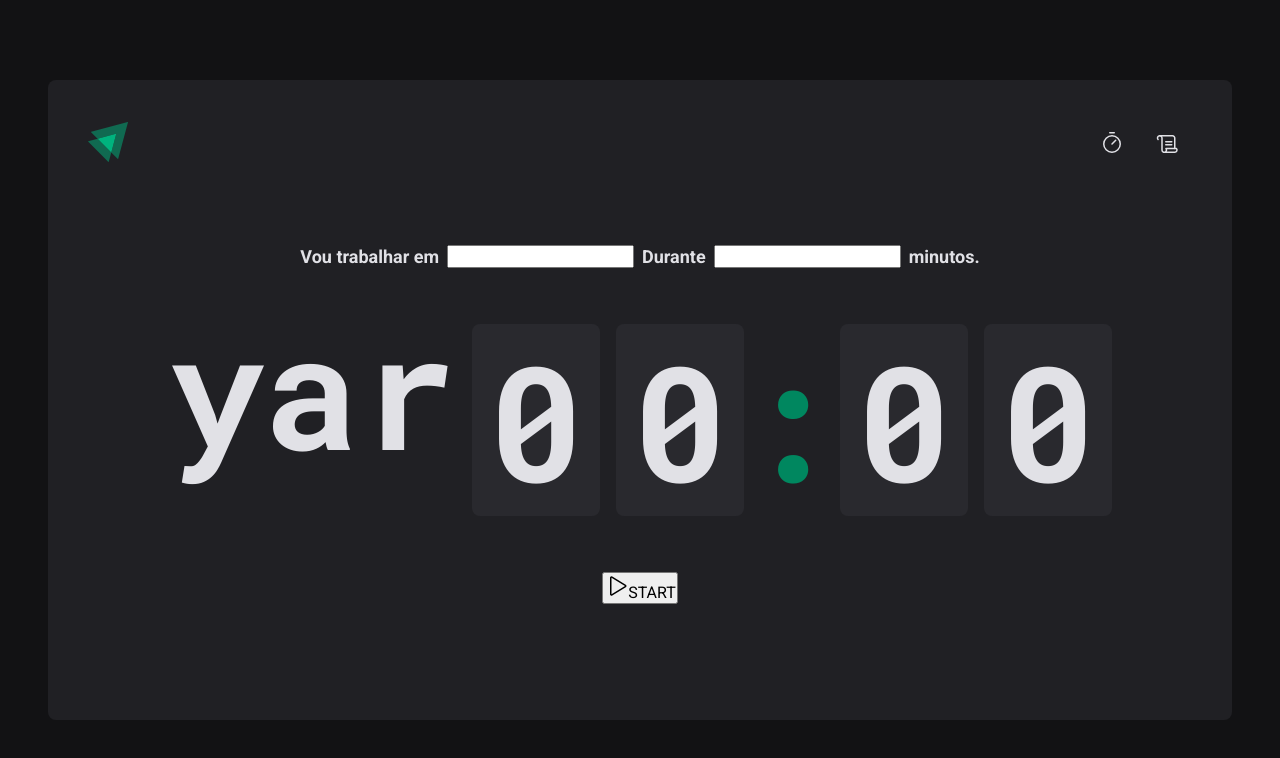
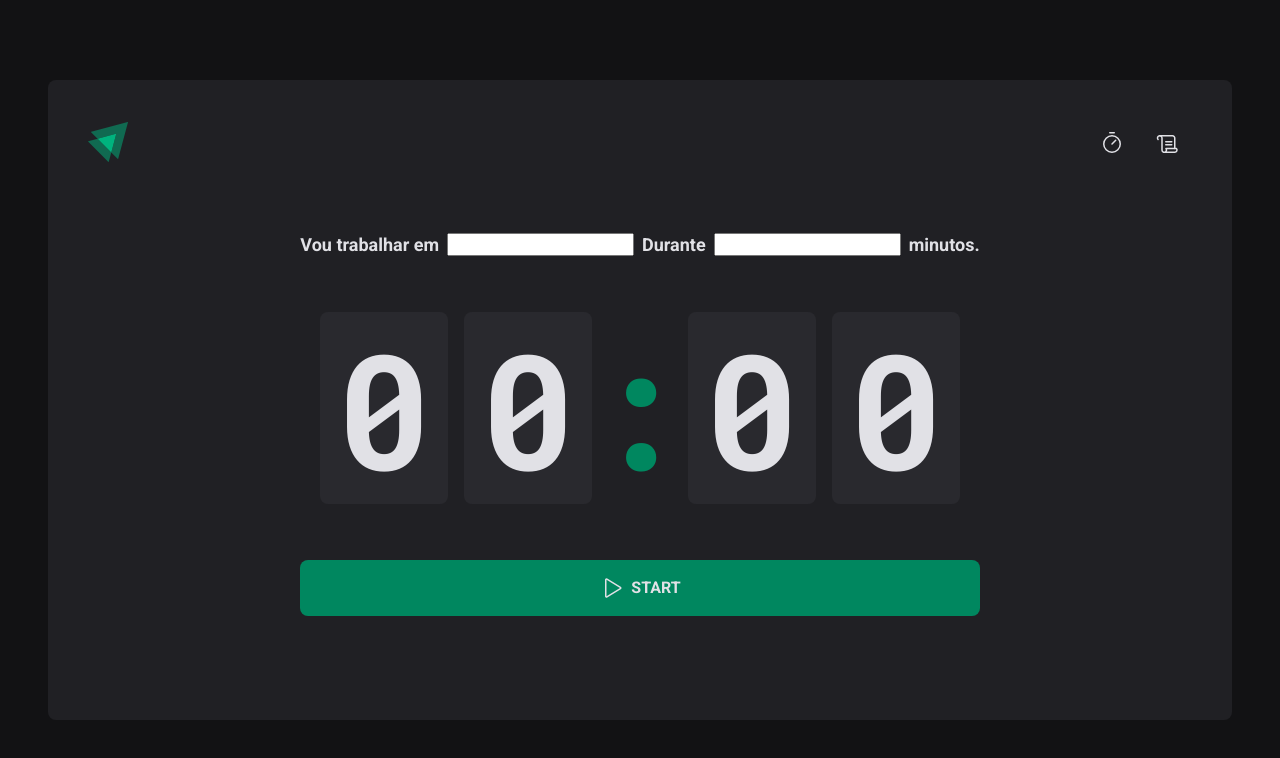
Before and after one commit to Lucasedusi/pomodoro-timer-react, a React (Vite) app: page / in a window 1280 px wide. Shown: the top 758 px of the page. Built offline with nearby package versions, Linux system fonts and the light colour scheme.

Commit message:
:lipstick:feat: styling start button

```diff
--- a/src/components/Header/styles.ts
+++ b/src/components/Header/styles.ts
@@ -21,6 +21,7 @@
 
 			border-bottom: 3px solid transparent;
 			border-top: 3px solid transparent;
+			transition: all 0.4s;
 
 			&:hover {
 				border-bottom: 3px solid ${(props) => props.theme["green-500"]};
--- a/src/pages/Home/index.tsx
+++ b/src/pages/Home/index.tsx
@@ -4,6 +4,7 @@
 	FormContainer,
 	HomeContainer,
 	Separator,
+	StartCountDownButton,
 } from "./styles";
 
 export function Home() {
@@ -21,17 +22,17 @@
 				</FormContainer>
 
 				<CountDownContainer>
-					yar<span>0</span>
+					<span>0</span>
 					<span>0</span>
 					<Separator>:</Separator>
 					<span>0</span>
 					<span>0</span>
 				</CountDownContainer>
 
-				<button type="submit">
+				<StartCountDownButton type="submit">
 					<Play size={24} />
 					START
-				</button>
+				</StartCountDownButton>
 			</form>
 		</HomeContainer>
 	);
--- a/src/pages/Home/styles.ts
+++ b/src/pages/Home/styles.ts
@@ -53,3 +53,32 @@
 	display: flex;
 	justify-content: center;
 `;
+
+export const StartCountDownButton = styled.button`
+	width: 100%;
+	border: 0;
+	padding: 1rem;
+	border-radius: 8px;
+
+	display: flex;
+	align-items: center;
+	justify-content: center;
+
+	gap: 0.5rem;
+	font-weight: bold;
+
+	cursor: pointer;
+
+	background: ${(props) => props.theme["green-500"]};
+	color: ${(props) => props.theme["gray-100"]};
+	transition: all 0.5s;
+
+	&:disabled {
+		opacity: 0.7;
+		cursor: not-allowed;
+	}
+
+	&:not(:disabled):hover {
+		background: ${(props) => props.theme["green-700"]};
+	}
+`;
```
